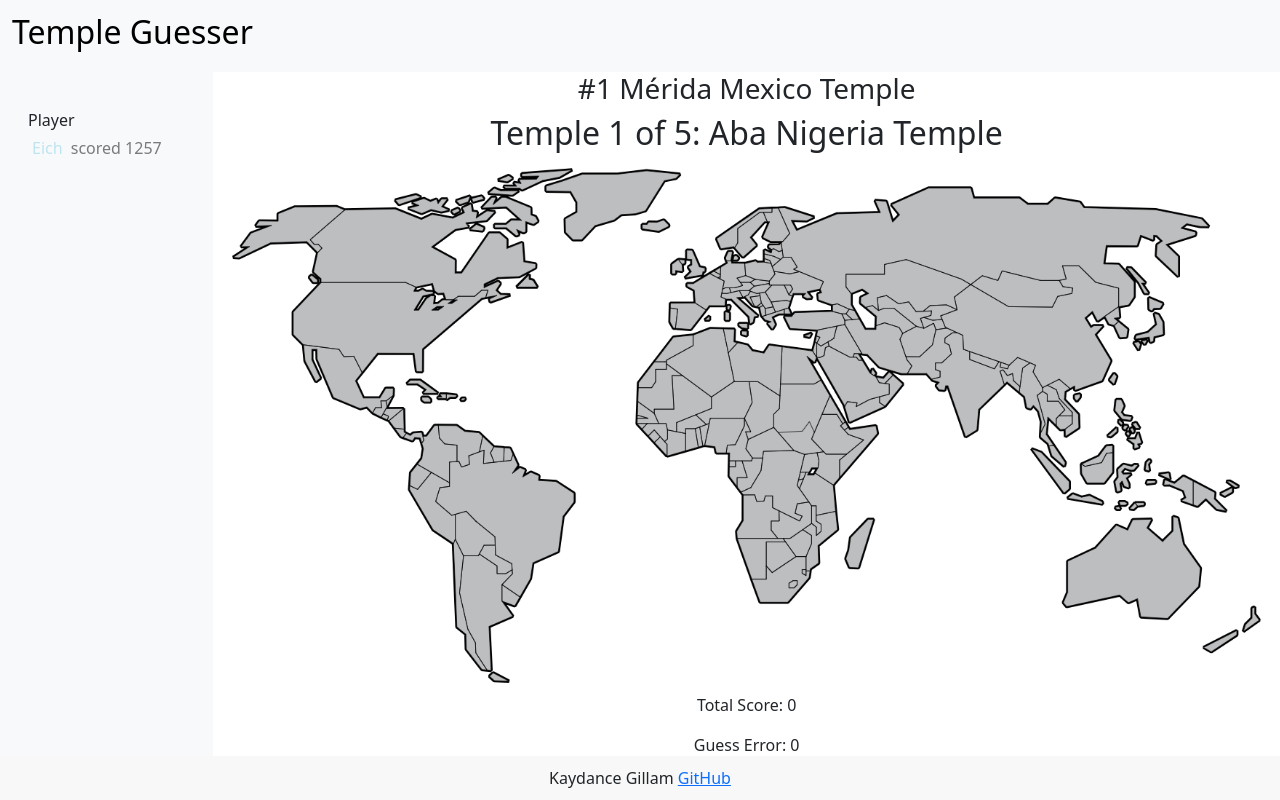
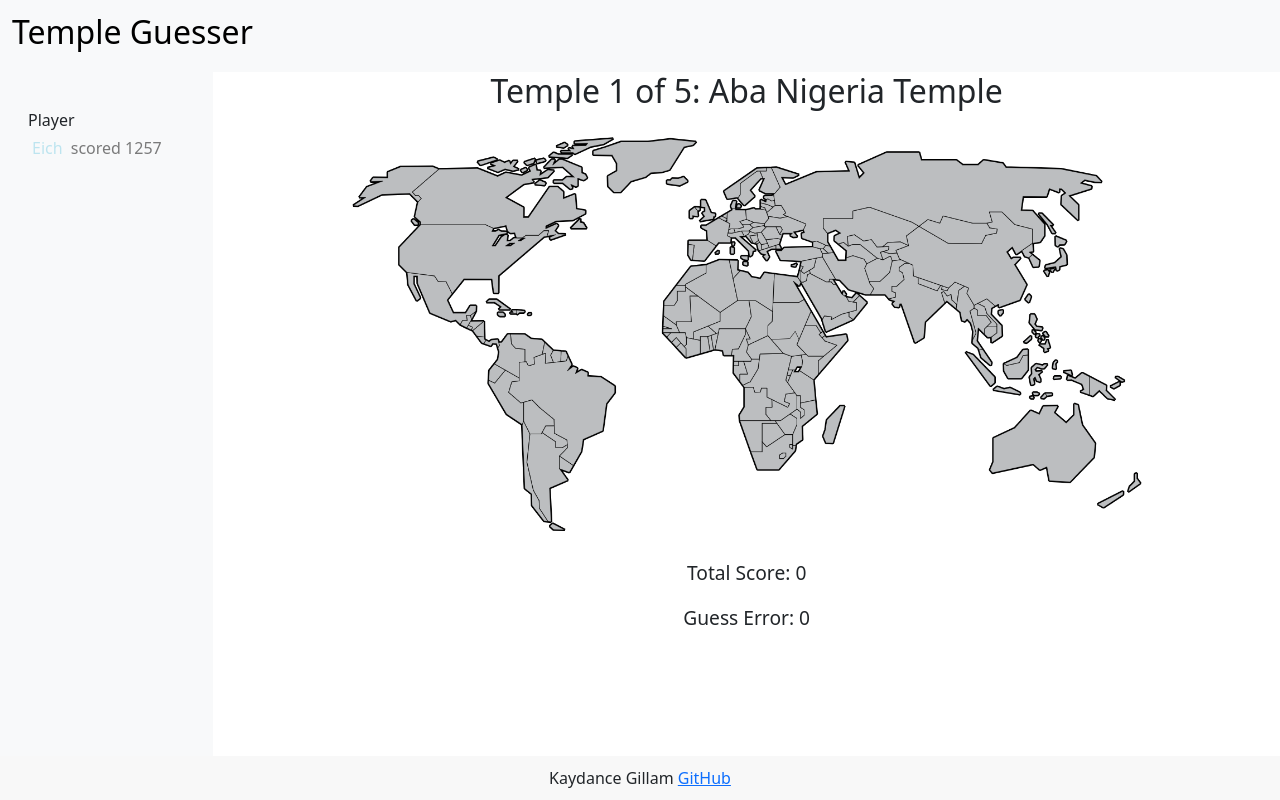
Before and after one commit to kaydikat/startup, a React (Vite) app: page /play in a window 1280 px wide. Built offline with nearby package versions, Linux system fonts and the light colour scheme.

Commit message:
moved score boc and guess box to bottom. And gave them functionality

```diff
--- a/src/play/mapGame.jsx
+++ b/src/play/mapGame.jsx
@@ -26,9 +26,7 @@ export function MapGame() {
         setTotalScore(totalScore + fakeScore);
         setGuessError(guessError + fakeGuess);
 
-        setTimeout(() => {
-            nextTemple();
-        }, 1000);
+        nextTemple();
     }
 
     if (gameOver) {
--- a/src/play/play.css
+++ b/src/play/play.css
@@ -8,14 +8,39 @@ body {
     height: calc(100vh - 56px); /* Adjust for navbar height */
     overflow-y: auto;
   }
+/* play.css */
+
+.map-game {
+  text-align: center;
+}
+
 .map-container {
   position: relative;
-    text-align: center;
+  margin: 20px auto;
+  max-width: 800px;
 }
+
 .map-container img {
   width: 100%;
   height: auto;
+  cursor: pointer;
 }
+
+.score-info {
+  margin-top: 20px;
+  font-size: 1.2em;
+}
+
+.game-over {
+  text-align: center;
+  margin-top: 50px;
+}
+
+.game-over button {
+  padding: 10px 20px;
+  font-size: 1em;
+}
+
   .score-box, .guess-error-box {
     position: absolute;
     background-color: rgba(255, 255, 255, 0.8);
--- a/src/play/play.jsx
+++ b/src/play/play.jsx
@@ -16,20 +16,8 @@ export function Play(props) {
         </aside>
         <section className="col-md-10">
           <div className="text-center">
-            <RandomTemple />
             <MapGame />
           </div>
-          {/* <div className="map-container">
-            <div className="score-box">
-              <label for="score">Score</label>
-              <input type="number" id="score" value="0" readonly className="form-control" />
-            </div>
-            <div className="guess-error-box">
-              <label for="count">Guess Error</label>
-              <input type="number" id="count" value="0" readonly className="form-control" />
-            </div>
-            <img src="world_map.png" alt="World Map" />
-          </div> */}
         </section>
       </div>
     </main>
```
Lines whose indentation alone changed are shown as unchanged.
